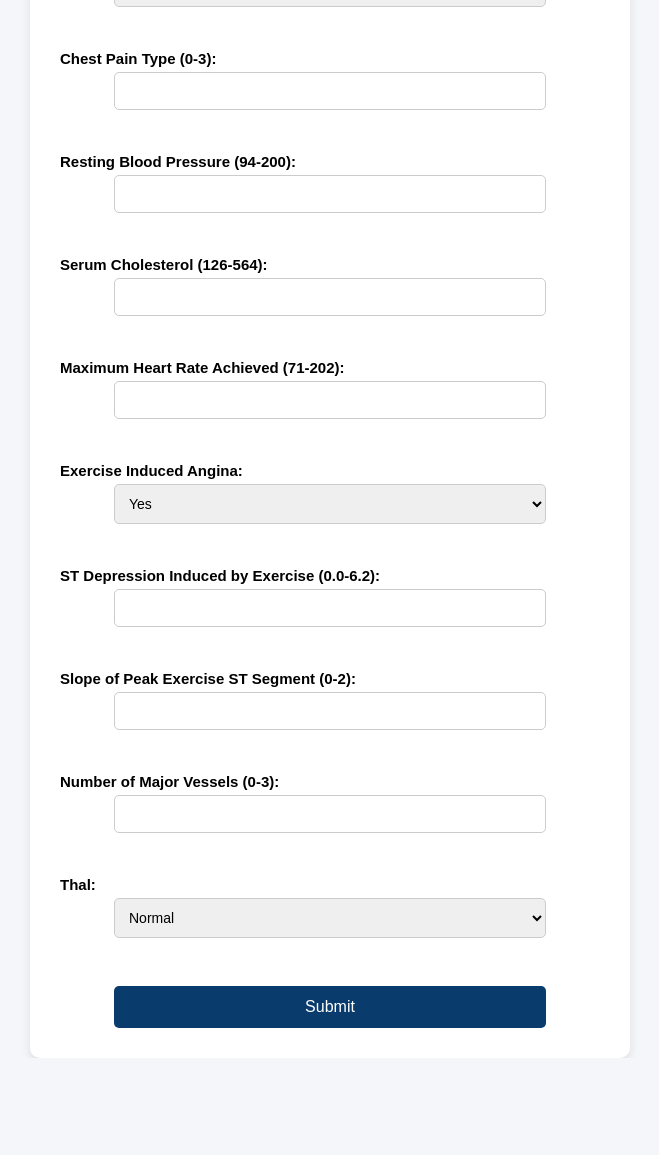
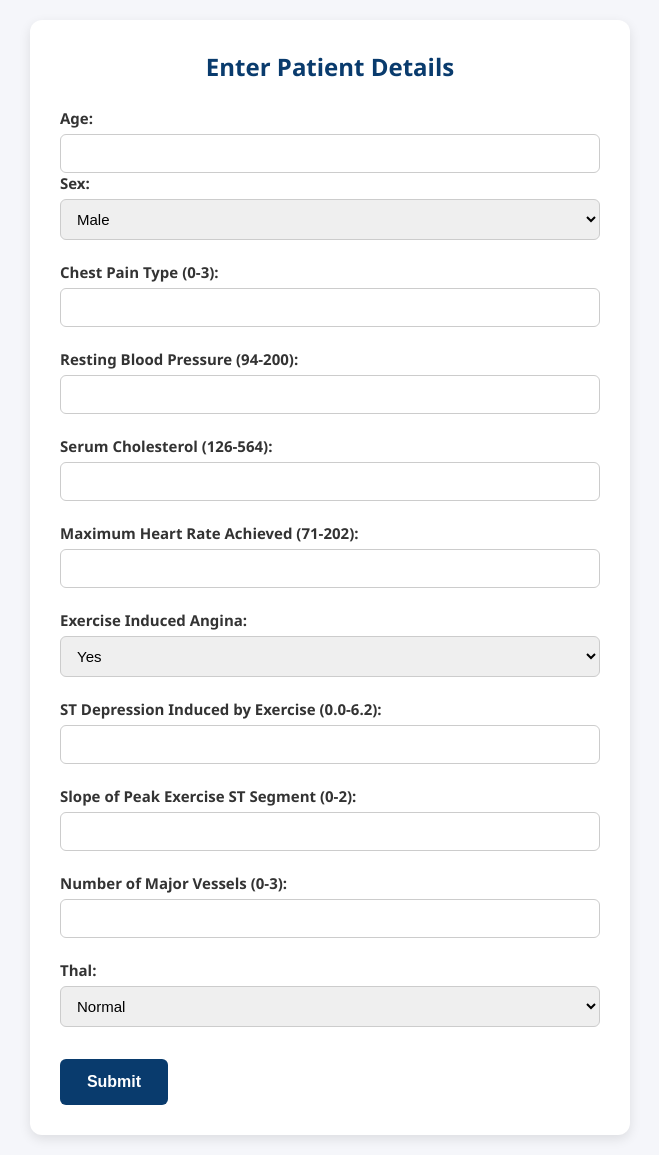
Before and after one commit to PriteenandaDas/Heart_Disease_Prediction, a Flask app: page / in a window 1280 px wide. Shown: the whole page, without its empty margins (310-969 px from the left). Before the commit the page ends 1058 px from the top, so only its background shows below. Run offline with Flask 3, Linux system fonts and the light colour scheme; parts of the project's set-up code (start-up, migrations or seed data) failed here and were passed over.

Commit message:
Updated css

```diff
--- a/static/heart_disease_css.css
+++ b/static/heart_disease_css.css
@@ -1,4 +1,4 @@
-*{
+/* *{
     margin: 0;
     padding: 0;
     box-sizing: border-box;
@@ -11,7 +11,6 @@ body{
     justify-content: center;
     align-items: center;
     height: 100vh;
-    margin: 20px;
 }
 #form_container {
     background: #fff;
@@ -83,3 +82,102 @@ select {
     text-align: center;
     margin-top: 20px;
 } */
+
+* {
+  margin: 0;
+  padding: 0;
+  box-sizing: border-box;
+}
+
+body {
+  font-family: 'Segoe UI', Tahoma, Geneva, Verdana, sans-serif;
+  background-color: #f5f6fa;
+  display: flex;
+  justify-content: center;
+  align-items: center;
+  min-height: 100vh;
+  padding: 20px;
+}
+
+#form_container {
+  background-color: #ffffff;
+  padding: 30px;
+  border-radius: 12px;
+  box-shadow: 0 4px 12px rgba(0, 0, 0, 0.1);
+  width: 100%;
+  max-width: 600px;
+}
+
+h2 {
+  text-align: center;
+  color: #093b6d;
+  margin-bottom: 25px;
+  font-size: 24px;
+}
+
+.form-group {
+  margin-bottom: 18px;
+}
+
+label {
+  display: block;
+  font-weight: 600;
+  margin-bottom: 6px;
+  color: #333;
+  font-size: 15px;
+}
+
+input[type="number"],
+input[type="text"],
+select {
+  width: 100%;
+  padding: 10px 12px;
+  font-size: 15px;
+  border: 1px solid #ccc;
+  border-radius: 6px;
+  transition: border-color 0.3s ease;
+}
+
+input:focus,
+select:focus {
+  border-color: #093b6d;
+  outline: none;
+}
+
+#submit {
+  width: 20%;
+  background-color: #093b6d;
+  color: white;
+  border: none;
+  padding: 14px;
+  font-size: 16px;
+  font-weight: bold;
+  border-radius: 6px;
+  cursor: pointer;
+  margin-top: 10px;
+  transition: background-color 0.3s ease;
+}
+
+#submit:hover {
+  background-color: #072c50;
+}
+
+@media (max-width: 480px) {
+  #form_container {
+    padding: 20px;
+  }
+
+  h2 {
+    font-size: 20px;
+  }
+
+  input,
+  select {
+    font-size: 14px;
+  }
+
+  #submit {
+    font-size: 15px;
+    padding: 12px;
+  }
+}
```
